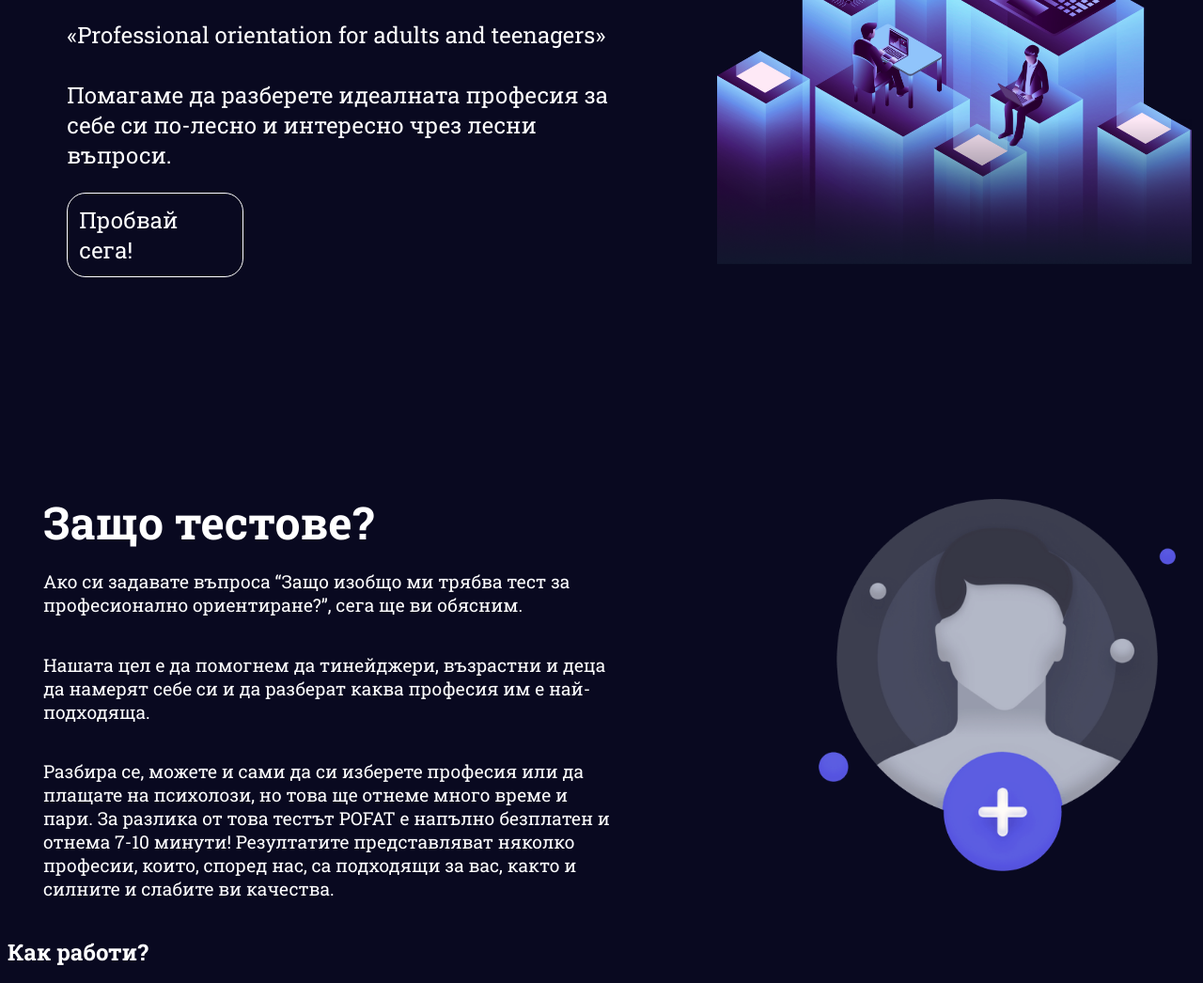
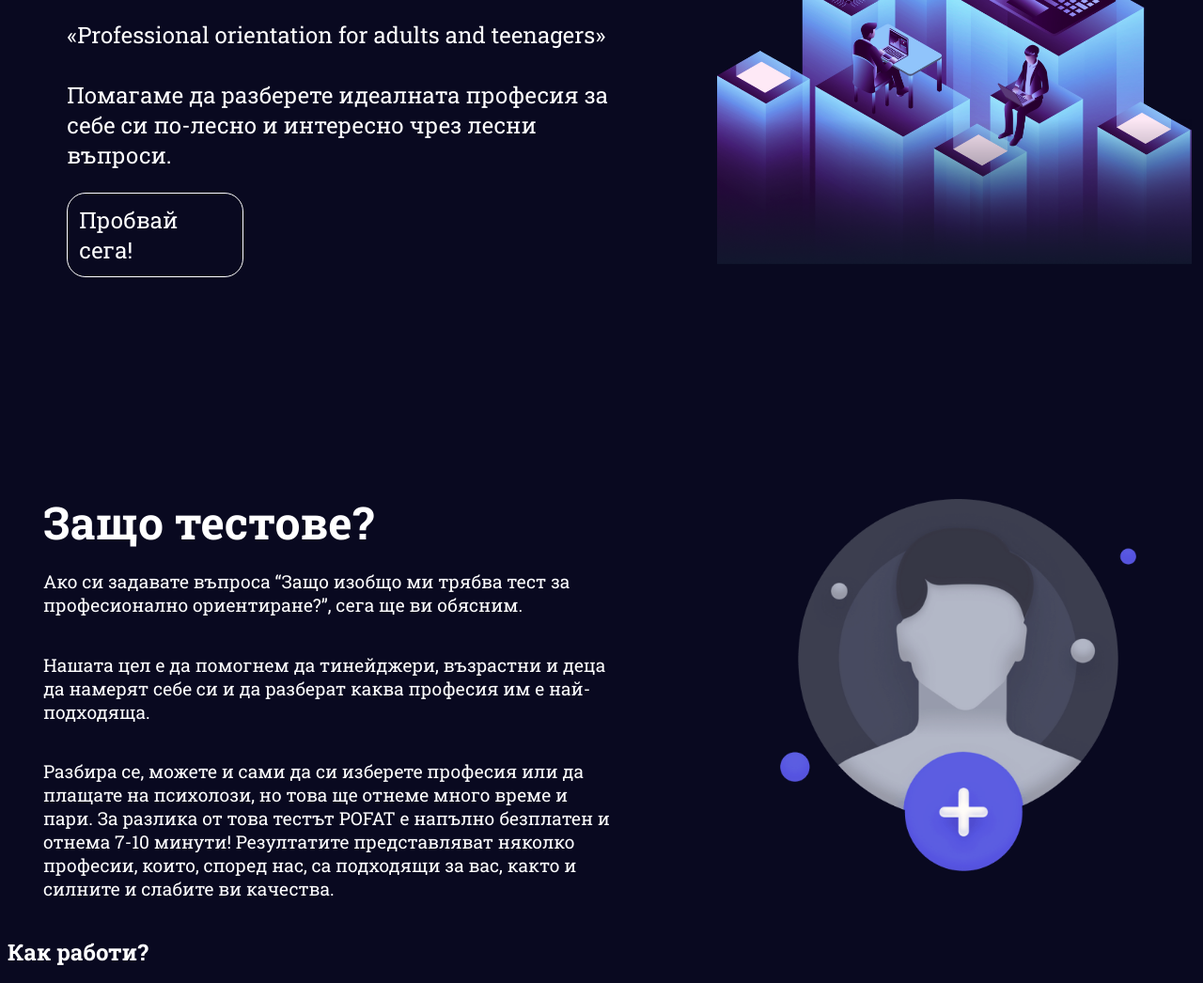
Before and after one commit to Svetoslav47/POFAT, a plain HTML site: page FrontEnd/MainPage/index.html in a window 1280 px wide. Shown: the part 226-1272 px from the top of the page at 94% size. Drawn offline with Linux system fonts and the light colour scheme; files whose address does not match are found by name.

Commit message:
main image

```diff
--- a/FrontEnd/MainPage/styles.css
+++ b/FrontEnd/MainPage/styles.css
@@ -80,7 +80,7 @@ body{
 }
 
 .second_image{
-  margin-right: 1.7%;
+  margin-right: 5%;
   margin-left: 0px;
   width: 30%;
   height: 30%;
```
